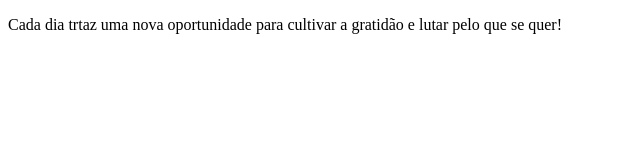
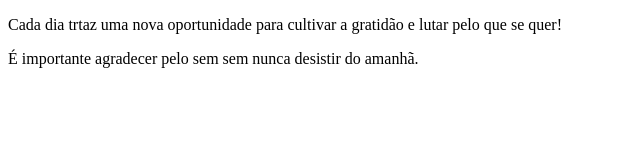
Before and after one commit to rcsilva96/frasesMotivacionais, a plain HTML site: page index.html in a window 1280 px wide. Shown: the whole page, without its empty margins (0-640 px from the left). Drawn offline with Linux system fonts and the light colour scheme.

Commit message:
frase motivacional 2

```diff
--- a/index.html
+++ b/index.html
@@ -7,5 +7,6 @@
 </head>
 <body>
     <p>Cada dia trtaz uma nova oportunidade para cultivar a gratidão e lutar pelo que se quer!</p>
+    <p>É importante agradecer pelo sem sem nunca desistir do amanhã.</p>
 </body>
 </html>
```
